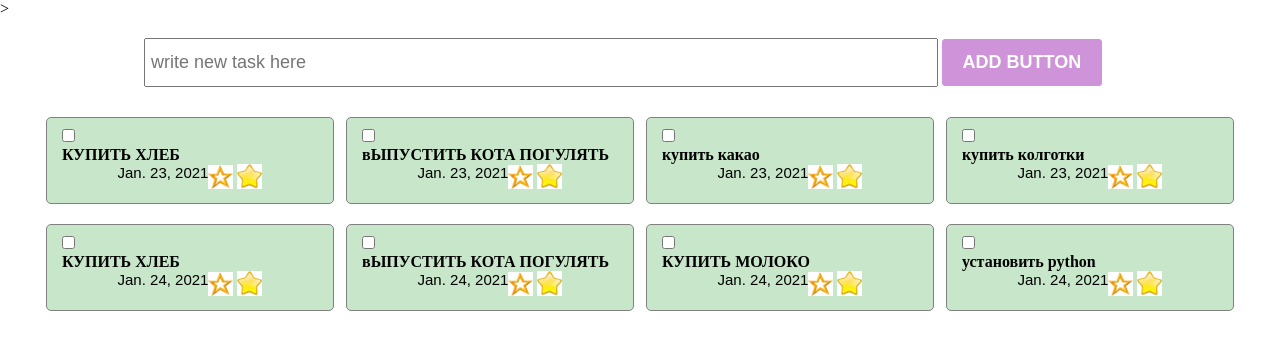
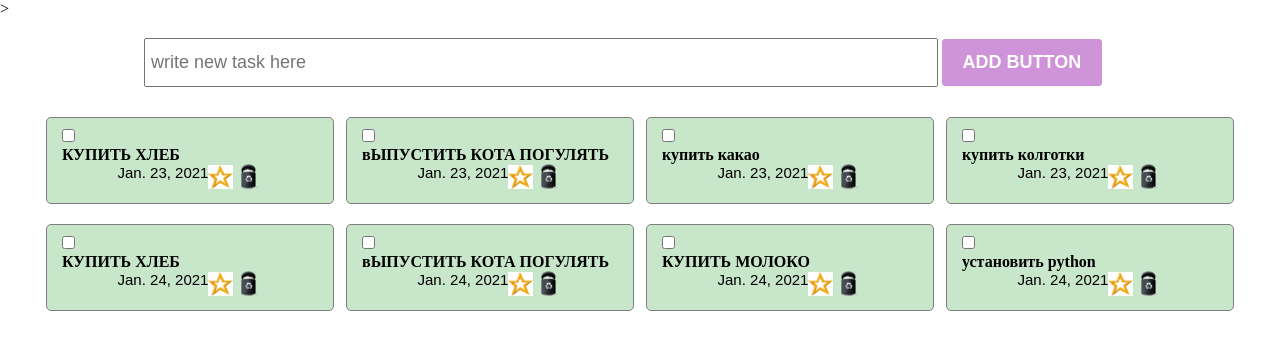
Before and after one commit to loliki007/todo-final-version, a Django app: page /test/ in a window 1280 px wide. Shown: the top 350 px of the page. Run offline with Django 3.2, Linux system fonts and the light colour scheme; data comes from the database, SQL or seed files in the repository.

Commit message:
added korzina

```diff
--- a/todo/main/templates/test.html
+++ b/todo/main/templates/test.html
@@ -37,7 +37,7 @@
                     <p>{{ todo.created_at }}</p>
                     <div class="action_buttons">
                         <img src="{% static 'icons/unmarked.jpg' %}"/>
-                        <img src="{% static 'icons/marked.jpg' %}"/>
+                        <img src="{% static 'icons/korzina.png' %}"/>
                     </div>
                 </div>
             </div>
```
